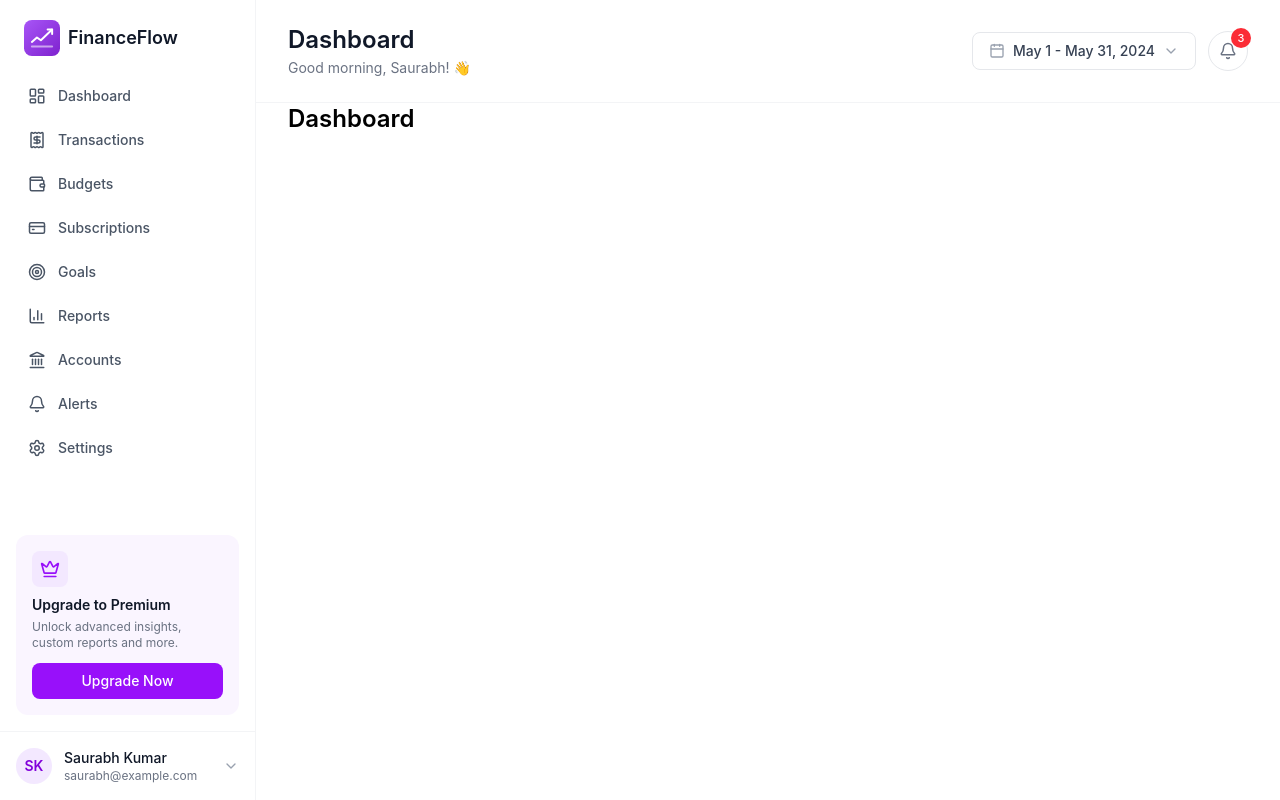
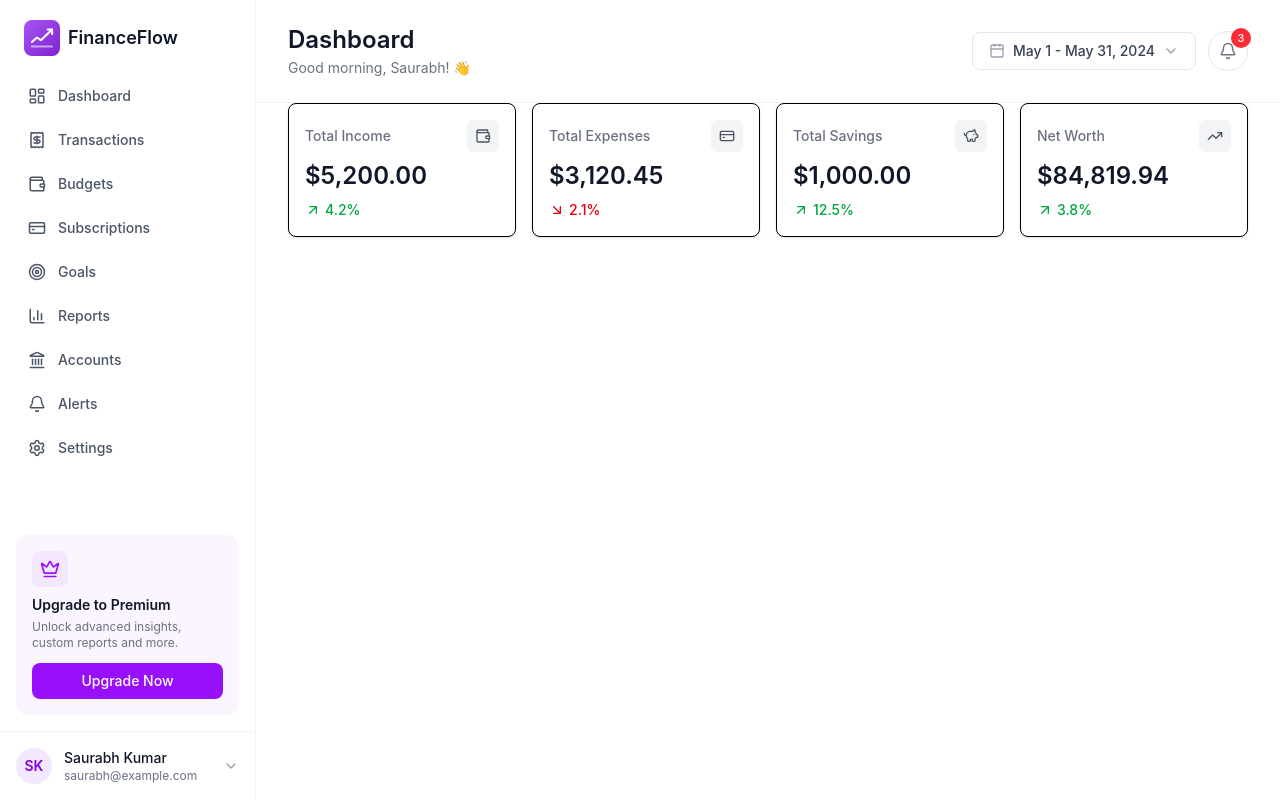
Before and after one commit to spkarthi/FinanceFlow, a React (Vite) app: page /dashboard in a window 1280 px wide. Built offline with nearby package versions, Linux system fonts and the light colour scheme.

Commit message:
stat cards row

```diff
--- /dev/null
+++ b/src/components/StatCard.jsx
@@ -0,0 +1,31 @@
+import { ArrowUpRight, ArrowDownRight } from "lucide-react";
+
+export default function StatCard({ label, value, percentChange, icon: Icon }) {
+  const isUp = percentChange >= 0;
+
+  return (
+    <div className="rounded-lg border bg-white p-4 shadow-sm">
+      <div className="flex items-center justify-between">
+        <span className="text-sm font-medium text-gray-500">{label}</span>
+        {Icon && (
+          <div className="rounded-md bg-gray-100 p-2">
+            <Icon className="h-4 w-4 text-gray-600" />
+          </div>
+        )}
+      </div>
+
+      <p className="mt-2 text-2xl font-semibold text-gray-900">
+        ${Math.abs(value).toLocaleString(undefined, { minimumFractionDigits: 2, maximumFractionDigits: 2 })}
+      </p>
+
+      <div
+        className={`mt-2 flex items-center gap-1 text-sm font-medium ${
+          isUp ? "text-green-600" : "text-red-600"
+        }`}
+      >
+        {isUp ? <ArrowUpRight className="h-4 w-4" /> : <ArrowDownRight className="h-4 w-4" />}
+        {Math.abs(percentChange).toFixed(1)}%
+      </div>
+    </div>
+  );
+}
--- /dev/null
+++ b/src/components/SummaryCards.jsx
@@ -0,0 +1,48 @@
+import { Wallet, CreditCard, PiggyBank, TrendingUp } from "lucide-react";
+import useSummary  from "../hooks/useSummary";
+import StatCard from "./StatCard";
+
+export default function SummaryCards() {
+  const { data, loading, error } = useSummary();
+
+  if (loading) {
+    return (
+      <div className="grid grid-cols-1 gap-4 sm:grid-cols-2 lg:grid-cols-4">
+        {Array.from({ length: 4 }).map((_, i) => (
+          <div key={i} className="h-28 animate-pulse rounded-lg border bg-gray-100" />
+        ))}
+      </div>
+    );
+  }
+
+  if (error) return <p className="text-sm text-red-600">Couldn't load summary</p>;
+
+  return (
+    <div className="grid grid-cols-1 gap-4 sm:grid-cols-2 lg:grid-cols-4">
+      <StatCard
+        label="Total Income"
+        value={data.income.amount}
+        percentChange={data.income.percentChange}
+        icon={Wallet}
+      />
+      <StatCard
+        label="Total Expenses"
+        value={data.expenses.amount}
+        percentChange={data.expenses.percentChange}
+        icon={CreditCard}
+      />
+      <StatCard
+        label="Total Savings"
+        value={data.savings.amount}
+        percentChange={data.savings.percentChange}
+        icon={PiggyBank}
+      />
+      <StatCard
+        label="Net Worth"
+        value={data.netWorth.amount}
+        percentChange={data.netWorth.percentChange}
+        icon={TrendingUp}
+      />
+    </div>
+  );
+}
--- a/src/hooks/useAsyncData.js
+++ b/src/hooks/useAsyncData.js
@@ -20,7 +20,7 @@ export default function useAsyncData(asyncFunction, dependencies = []) {
       cancelled = true;
     };
     // eslint-disable-next-line react-hooks/exhaustive-deps
-  }, deps);
+  }, dependencies);
 
   return state;
 }
--- a/src/hooks/useSummary.js
+++ b/src/hooks/useSummary.js
@@ -1,7 +1,7 @@
 // src/hooks/useSummary.js
-import { useAsyncData } from "./useAsyncData";
+import  useAsyncData  from "./useAsyncData";
 import { fetchSummary } from "./mockFetchers";
 
-export function useSummary() {
+export default function useSummary() {
   return useAsyncData(fetchSummary, []);
 }
--- a/src/hooks/useTransactions.js
+++ b/src/hooks/useTransactions.js
@@ -1,5 +1,5 @@
 // src/hooks/useTransactions.js
-import { useAsyncData } from "./useAsyncData";
+import useAsyncData  from "./useAsyncData";
 import { fetchTransactions } from "./mockFetchers";
 
 export function useTransactions() {
--- a/src/routes/Dashboard.jsx
+++ b/src/routes/Dashboard.jsx
@@ -1,3 +1,6 @@
+import SummaryCards from "../components/SummaryCards";
 export default function Dashboard() {
-  return <h1 className="text-2xl font-semibold">Dashboard</h1>;
+  return (<div className="space-y-6">
+      <SummaryCards />
+    </div>);
 }
```
